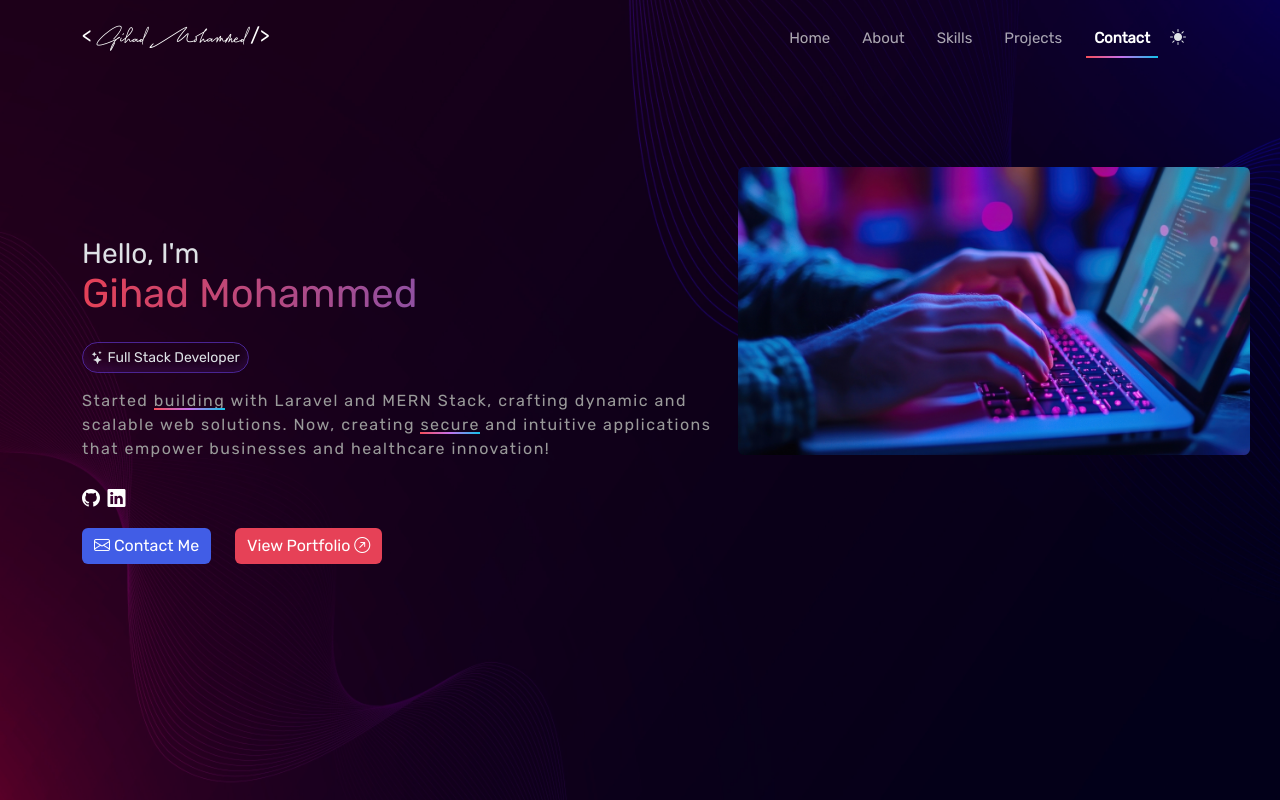
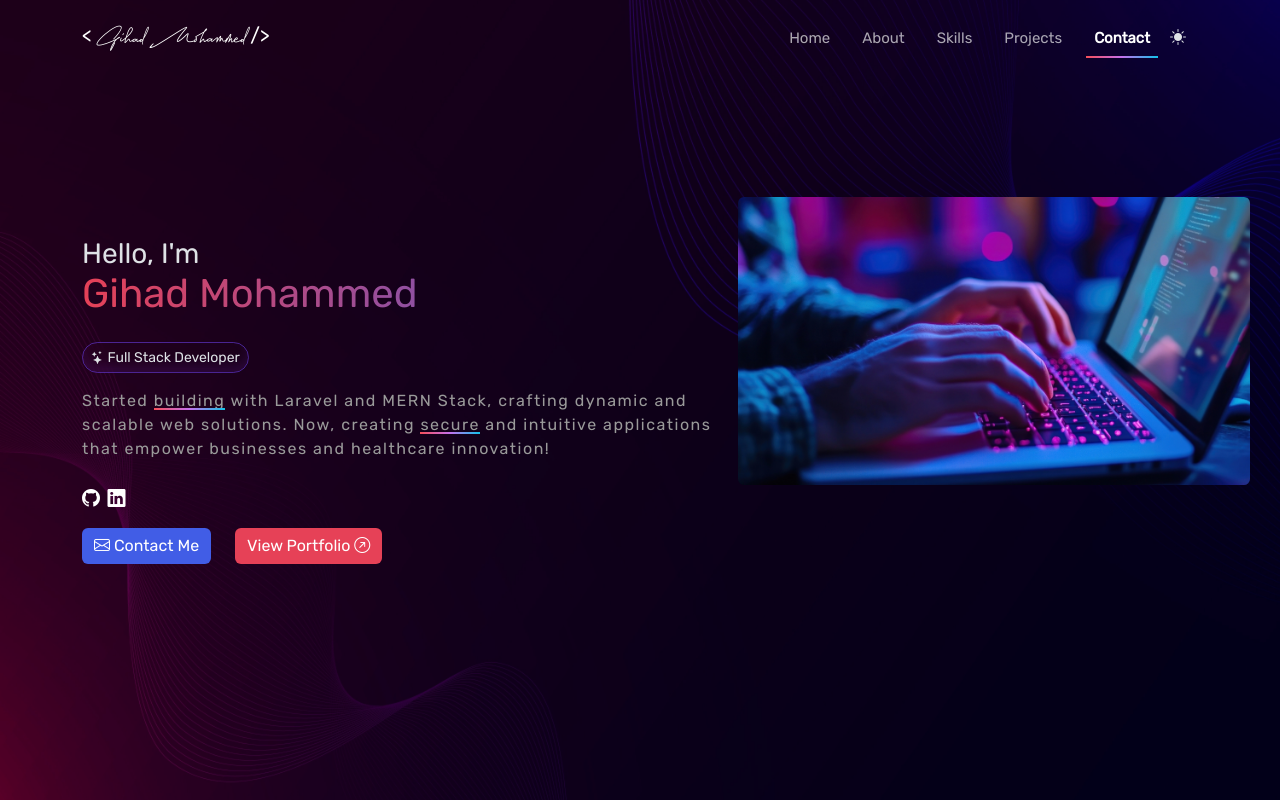
Before and after one commit to gihadmohammed33/my-portofolio, a plain HTML site: page index.html in a window 1280 px wide. Shown: the top 800 px of the page. Drawn offline with Linux system fonts and the light colour scheme.

Commit message:
Update style.css

```diff
--- a/assets/css/style.css
+++ b/assets/css/style.css
@@ -409,7 +409,7 @@ a:hover{
 .hero-portrait .pic {
     position: absolute;
     right: 30px;
-    top: 90px;
+    top: 120px;
     bottom: 0;
     width: 40vw;
     background-size: contain;
```
